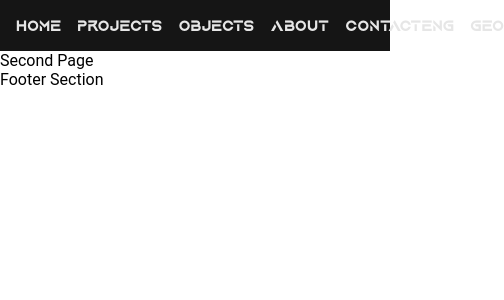
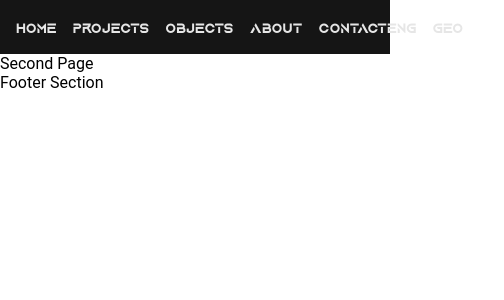
Before and after one commit to devbygeorge/gamisonia-v1, a Next.js app: page /second in a window 390 px wide. Shown: the top 300 px of the page, 504 px wide, since content can reach past the window. Built offline with nearby package versions, Linux system fonts and the light colour scheme.

Commit message:
Add mobile styles to Header & Hero

```diff
--- a/components/Header.tsx
+++ b/components/Header.tsx
@@ -1,43 +1,49 @@
-import styles from "@/styles/Header.module.scss";
+import s from "@/styles/Header.module.scss";
 import Link from "next/link";
 
 export default function Header() {
   return (
-    <div id="header" className={styles.header}>
+    <div id="header" className={s.header}>
       <div className="container">
-        <nav>
-          <ul>
-            <li>
-              <Link href="/">home</Link>
+        <nav className={s.nav}>
+          <ul className={s.list}>
+            <li className={s.item}>
+              <Link className={s.link} href="/">
+                home
+              </Link>
             </li>
-            <li>
-              <Link href="/#projects" scroll={false}>
+            <li className={s.item}>
+              <Link className={s.link} href="/#projects" scroll={false}>
                 projects
               </Link>
             </li>
-            <li>
-              <Link href="/#objects" scroll={false}>
+            <li className={s.item}>
+              <Link className={s.link} href="/#objects" scroll={false}>
                 objects
               </Link>
             </li>
-            <li>
-              <Link href="/#about" scroll={false}>
+            <li className={s.item}>
+              <Link className={s.link} href="/#about" scroll={false}>
                 about
               </Link>
             </li>
-            <li>
-              <Link href="/#contact" scroll={false}>
+            <li className={s.item}>
+              <Link className={s.link} href="/#contact" scroll={false}>
                 contact
               </Link>
             </li>
           </ul>
 
-          <ul>
-            <li>
-              <Link href="#">Eng</Link>
+          <ul className={s.list}>
+            <li className={s.item}>
+              <Link className={s.link} href="#">
+                Eng
+              </Link>
             </li>
-            <li>
-              <Link href="#">Geo</Link>
+            <li className={s.item}>
+              <Link className={s.link} href="#">
+                Geo
+              </Link>
             </li>
           </ul>
         </nav>
--- a/styles/Header.module.scss
+++ b/styles/Header.module.scss
@@ -1,24 +1,31 @@
+@use "./mixins.scss" as m;
+
 .header {
-  padding: 1rem 0;
+  padding: 1.1rem 0;
   background-color: var(--color-dark);
 
-  nav {
+  .nav {
     display: flex;
     justify-content: space-between;
+  }
 
-    ul {
+  .list {
     display: flex;
     gap: 1rem;
+  }
 
-      a {
+  .link {
     font-family: Aquire;
     font-weight: 700;
+    font-size: 1.15rem;
     color: var(--color-light);
 
     &:hover {
       text-decoration: underline;
     }
+
+    @include m.mobile {
+      font-size: 0.9rem;
     }
   }
 }
-}
```
Also changed, not shown: components/Hero.tsx (+5 -5 lines), styles/Hero.module.scss (+17 -2 lines). Lines whose indentation alone changed are shown as unchanged.
